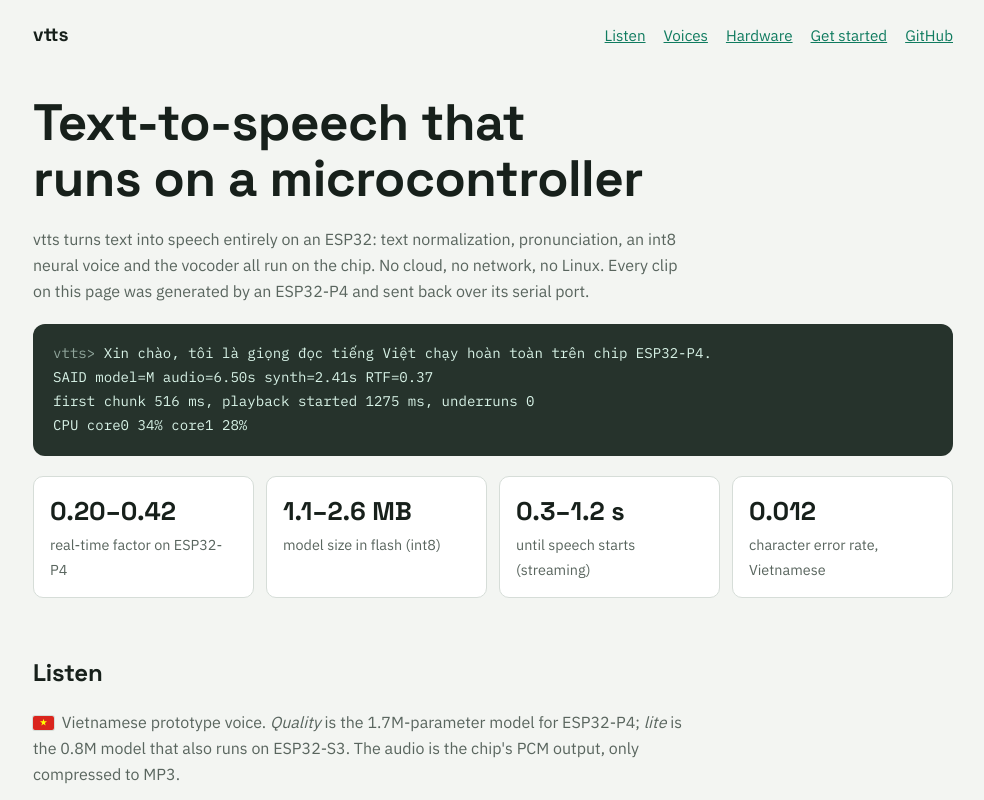
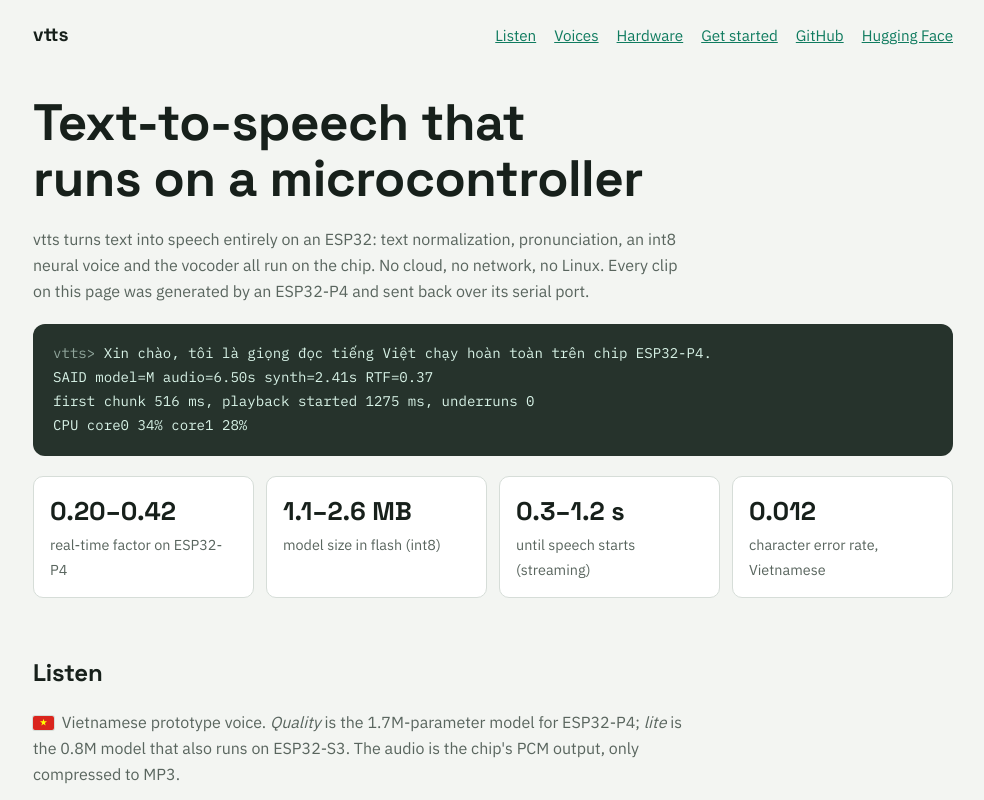
Before and after one commit to tuanpmt/vtts, a plain HTML site: page docs/index.html in a window 1280 px wide. Shown: the top 800 px of the page, without its empty margins (147-1131 px from the left). Drawn offline with Linux system fonts and the light colour scheme.

Commit message:
Link the Hugging Face model repo from README and site
Co-Authored-By: Claude Opus 5.5 <noreply@anthropic.com>
Claude-Session: https://claude.ai/code/session_01NhsHRnkQv96eUVfJCGPVL4

```diff
--- a/docs/index.html
+++ b/docs/index.html
@@ -82,6 +82,7 @@ footer { color: var(--muted); font-size: 0.88rem; display: grid; gap: 6px; borde
     <a href="#hardware">Hardware</a>
     <a href="#start">Get started</a>
     <a href="https://github.com/tuanpmt/vtts">GitHub</a>
+    <a href="https://huggingface.co/tuanpm/vtts-vi">Hugging Face</a>
   </div>
 </nav>
 <main>
@@ -150,7 +151,7 @@ BOARD=nano ./build.sh ../../models/vtts-vi-s-v0.1.q8.vtts \
 
   <footer>
     <div>Code: Apache-2.0. Current Vietnamese prototype models: CC BY-NC 4.0 (non-commercial). Synthetic bilingual voices are generated with VoxCPM2 from designed voices; label their audio as AI-generated.</div>
-    <div><a href="https://github.com/tuanpmt/vtts">github.com/tuanpmt/vtts</a> · <a href="https://github.com/tuanpmt/vtts/releases">Releases</a></div>
+    <div><a href="https://github.com/tuanpmt/vtts">github.com/tuanpmt/vtts</a> · <a href="https://github.com/tuanpmt/vtts/releases">Releases</a> · <a href="https://huggingface.co/tuanpm/vtts-vi">Hugging Face</a></div>
   </footer>
 </main>
 <script>
```
Also changed, not shown: 3 other files.
